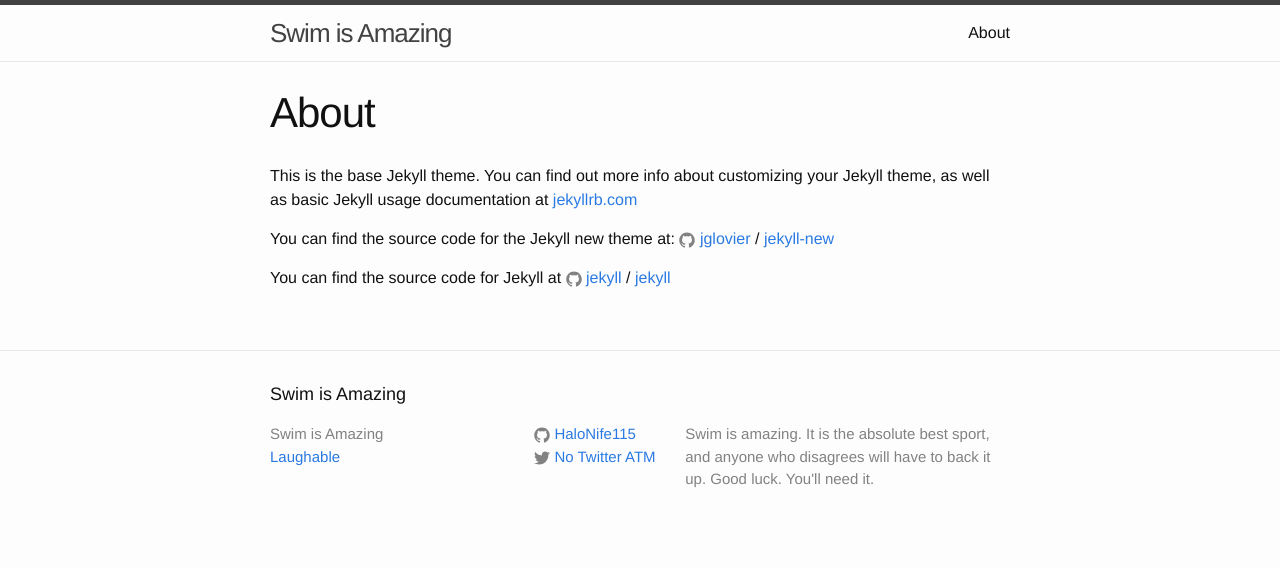
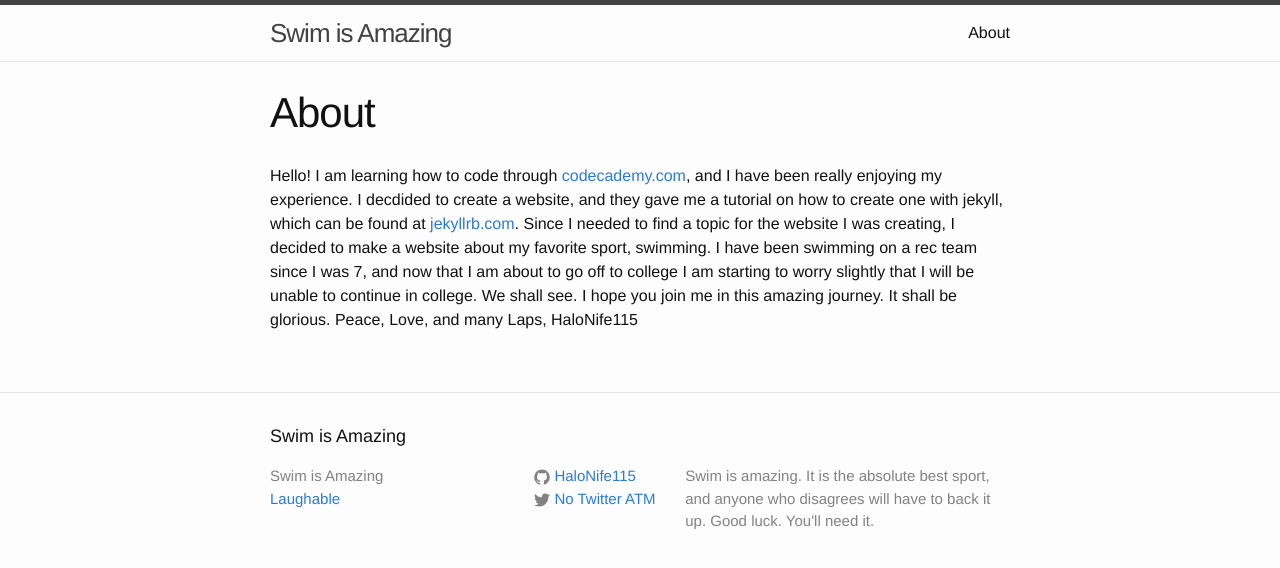
Before and after one commit to HaloNife115/HaloNife115.github.io, a Jekyll site: the page built from about.md, in a window 1280 px wide. Shown: the top 568 px of the page. Built offline with Jekyll 4.4.1, drawn with Linux system fonts in a browser that asks for light colours.

Commit message:
Update about.md

```diff
--- a/about.md
+++ b/about.md
@@ -4,12 +4,6 @@ title: About
 permalink: /about/
 ---
 
-This is the base Jekyll theme. You can find out more info about customizing your Jekyll theme, as well as basic Jekyll usage documentation at [jekyllrb.com](http://jekyllrb.com/)
-
-You can find the source code for the Jekyll new theme at:
-{% include icon-github.html username="jglovier" %} /
-[jekyll-new](https://github.com/jglovier/jekyll-new)
-
-You can find the source code for Jekyll at
-{% include icon-github.html username="jekyll" %} /
-[jekyll](https://github.com/jekyll/jekyll)
+Hello! I am learning how to code through [codecademy.com](https://www.codecademy.com/), and I have been really enjoying my experience. I decdided to create a website, and they gave me a tutorial on how to create one with jekyll, which can be found at [jekyllrb.com](http://jekyllrb.com/). Since I needed to find a topic for the website I was creating, I decided to make a website about my favorite sport, swimming. I have been swimming on a rec team since I was 7, and now that I am about to go off to college I am starting to worry slightly that I will be unable to continue in college. We shall see. I hope you join me in this amazing journey. It shall be glorious.
+Peace, Love, and many Laps,
+HaloNife115
```
